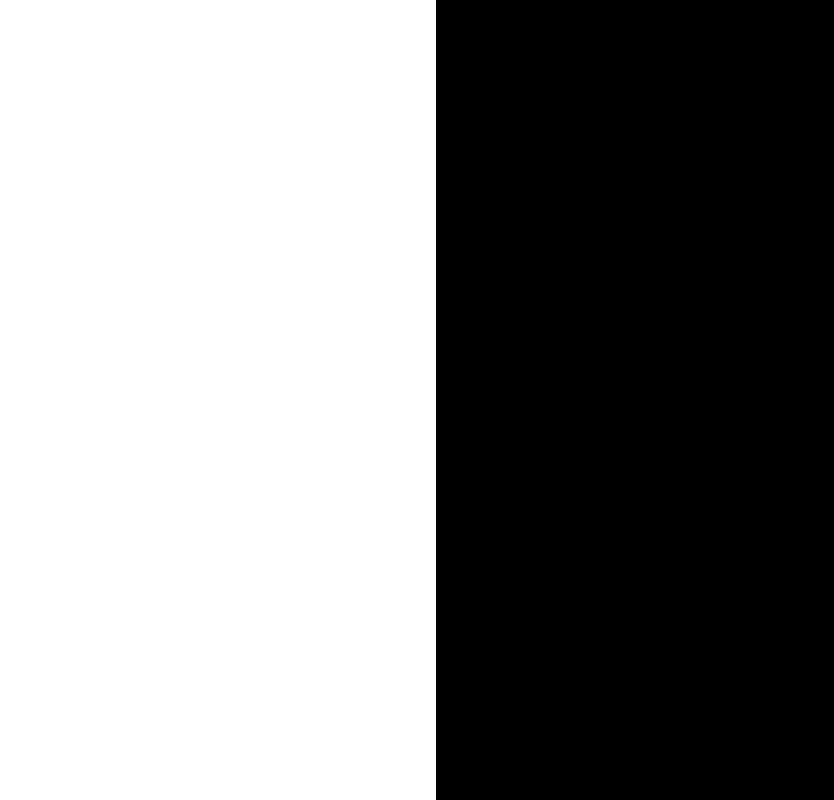
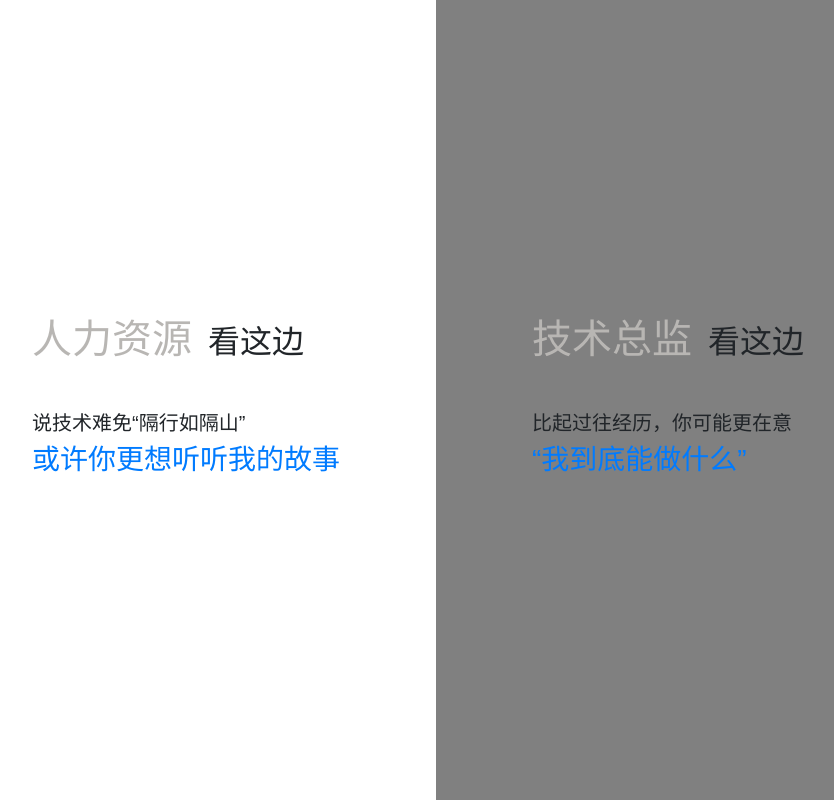
Before and after one commit to zyh1156/zyhyzh, a Vue app: page /resume in a window 1280 px wide. Shown: the whole page, without its empty margins (204-1038 px from the left). Built offline with nearby package versions, Linux system fonts and the light colour scheme.

Commit message:
状态更新

```diff
--- a/src/components/HelloWorld.vue
+++ b/src/components/HelloWorld.vue
@@ -10,14 +10,14 @@
     </section>
     <section class="container font-weight-bold pt-3 box1">
       <div class="row">
-        <div class="col-6">
+        <div class="col-lg-6 col-12">
           <div>
             <div class="tips">最新</div>
             <div class="tit mt-4">关于Vue的研究</div>
             <div class="time mt-4">·6月23</div>
           </div>
         </div>
-        <div class="col-6">
+        <div class="col-lg-6 col-12">
           <div>
             <div class="tips">最热</div>
             <div class="mt-4 tit">是什么蒙蔽了我的双眼</div>
@@ -28,8 +28,8 @@
     </section>
     <section class="box2 row justify-content-center">
       <div class="container row">
-        <div class="col-6 me-img">
-          <img src="@/assets/resume/user-img.png" alt />
+        <div class="col-lg-6 col-12 me-img">
+          <img class="img-fluid" src="@/assets/resume/user-img.png" alt />
         </div>
         <div class="col-6"></div>
       </div>
@@ -65,7 +65,7 @@ export default {
 .banner {
   height: 100vh;
   background: black
-    url(https://cdn.cloudflare.steamstatic.com/apps/dota2/images/dota_react/international2020/match_predictions_bg.png)
+    url(https://gamevideo.wmupd.com/dota2media/media/ti10battlepass/match_predictions_bg.png)
     right center no-repeat;
   .zyh {
     color: #fff;
--- /dev/null
+++ b/src/components/copyright/index.vue
@@ -0,0 +1,6 @@
+<template>
+    <section></section>
+</template>
+<style lang="scss" scoped>
+
+</style>
--- a/src/components/resume/index.vue
+++ b/src/components/resume/index.vue
@@ -1,27 +1,72 @@
 <template>
   <article class="container-fluid">
-    <div class="row sel-box">
-      <div class="col-md-6 col-sm-12 hr"></div>
-      <div class="col-md-6 col-sm-12 skill"></div>
+    <div class="row sel-box" :style="bw" @mousemove="move">
+      <div class="col-md-6 pr-5 col-sm-12 hr d-flex align-items-center justify-content-end">
+        <div class="pr-5">
+          <h1>
+            <span class="tit mr-3">人力资源</span>
+            <small>看这边</small>
+          </h1>
+          <h5 class="mt-5">说技术难免“隔行如隔山”</h5>
+          <h3>
+            <a href="/resume/resume">或许你更想听听我的故事</a>
+          </h3>
+        </div>
+      </div>
+      <div class="col-md-6 pl-5 col-sm-12 skill d-flex align-items-center justify-content-start">
+        <div class="pl-5">
+          <h1>
+            <span class="tit mr-3">技术总监</span>
+            <small>看这边</small>
+          </h1>
+          <h5 class="mt-5">比起过往经历，你可能更在意</h5>
+          <h3>
+            <a href="/resume/welcome">“我到底能做什么”</a>
+          </h3>
+        </div>
+      </div>
     </div>
   </article>
 </template>
 <script>
+let w, h;
 export default {
   data() {
-    return {};
+    return {
+      bw: {
+        backgroundImage: "linear-gradient(90deg, #fff 50%, gray 50%)"
+      }
+    };
+  },
+  methods: {
+    move(evt) {
+      // 坐标轴
+      let x = evt.clientX - w;
+      let y = h - evt.clientY;
+      let tan = (Math.atan(x / y) * 180) / Math.PI;
+      if (y > 0) {
+        tan = 180 + tan;
+      } else if (x > 0) {
+        tan = 360 + tan;
+      }
+      this.bw.backgroundImage =
+        "linear-gradient(" + tan + "deg, #fff 50%, gray 50%)";
+    },
+    getwh() {
+      w = window.innerWidth / 2;
+      h = window.innerHeight / 2;
+    }
+  },
+  mounted() {
+    this.getwh();
   }
 };
 </script>
 <style lang="scss" scoped>
 .sel-box {
   height: 100vh;
-  .hr,.skill{
+  .tit {
+    filter: invert(.8);
   }
 }
-.hr {
-}
-.skill {
-    background-color: #000;
-}
 </style>
--- /dev/null
+++ b/src/components/shop/index.vue
@@ -0,0 +1,10 @@
+<template>
+    <section></section>
+</template>
+<script>
+export default {
+    data(){
+        return{}
+    }
+}
+</script>
--- a/src/core/router.js
+++ b/src/core/router.js
@@ -67,23 +67,22 @@ const router = new VueRouter({
         component: seRouter,
         children: [{
             path: "resume",
-            component: reRouter("resume/resume")
+            component: reRouter("resume/resume"),
+            meta: {
+                title: "聊聊经历"
+            }
         }, {
             path: "welcome",
-            component: reRouter("resume/welcome")
+            component: reRouter("resume/welcome"),
+            meta: {
+                title: "聊聊技术"
+            }
         }, {
             path: "",
             component: reRouter("resume/index"),
             meta: {
                 title: "简历"
             }
-        }]
-    },{
-        path:"/skill",
-        component:seRouter,
-        children:[{
-            path:"img",
-            component:reRouter("skill/img")
         }]
     }]
 })
```
Also changed, not shown: 1 other file (tests, documents, lock files or other folders).
